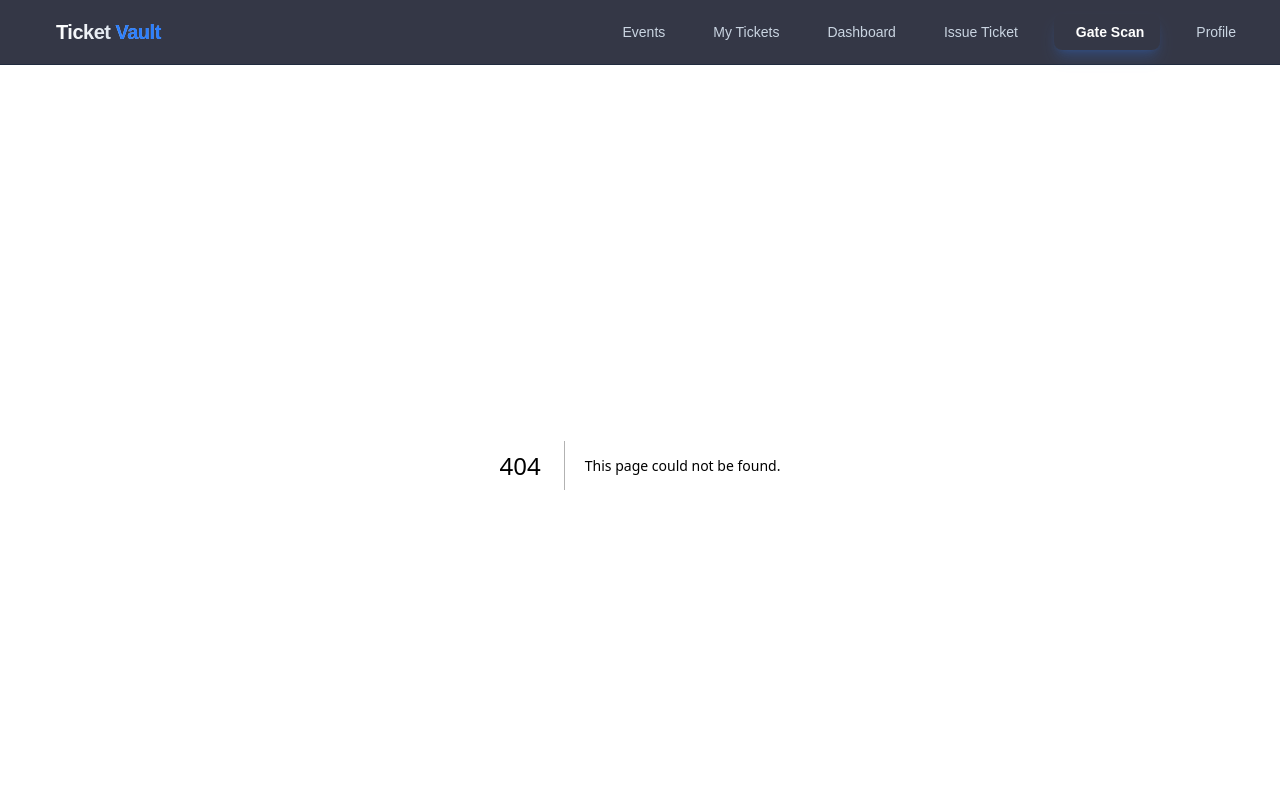
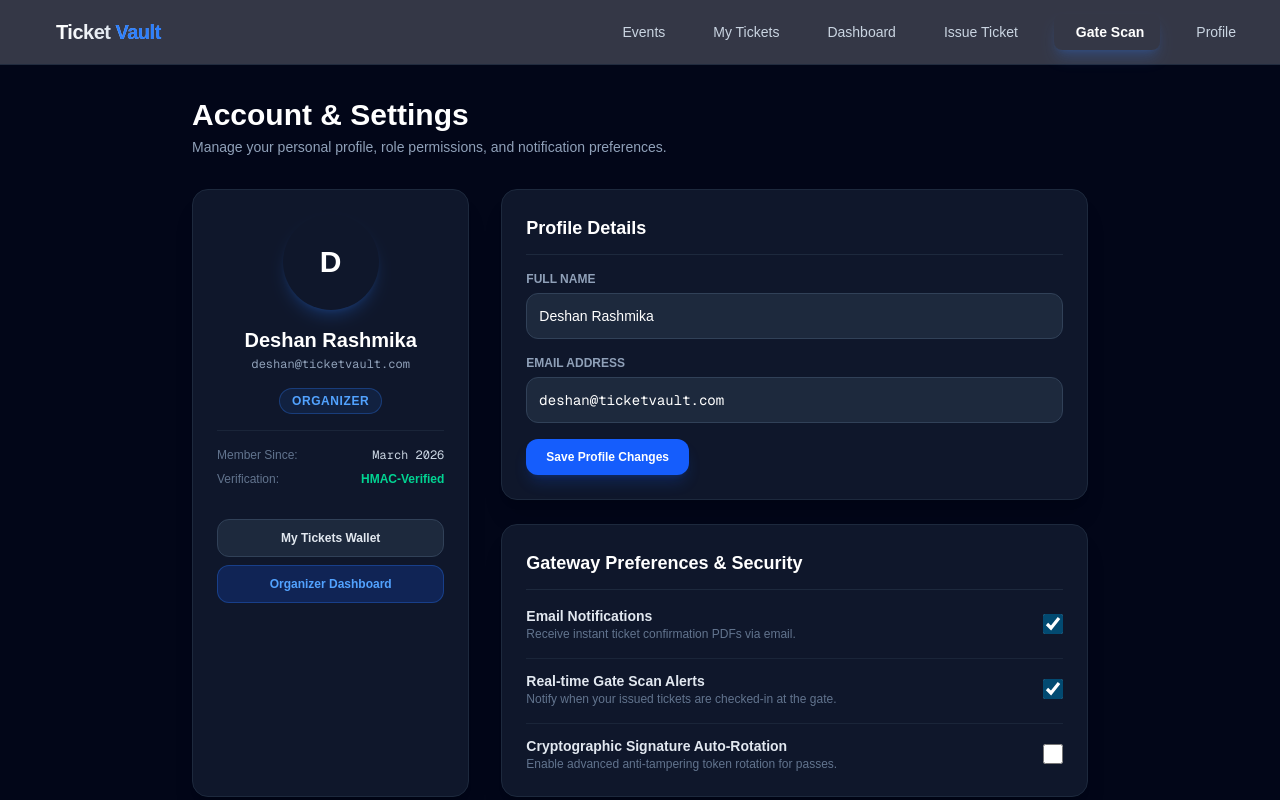
Before and after one commit to DeshanRashmika/ticket-vault, a Next.js app: page /profile in a window 1280 px wide. Before the commit this address had no page. Shown: the top 800 px of the page. Built offline with nearby package versions, Linux system fonts and the light colour scheme.

Commit message:
Add ProfilePage component for user account management and settings

```diff
--- /dev/null
+++ b/src/app/profile/page.tsx
@@ -0,0 +1,199 @@
+"use client";
+
+import { useState } from "react";
+import Link from "next/link";
+
+export default function ProfilePage() {
+  const [user, setUser] = useState({
+    name: "Deshan Rashmika",
+    email: "deshan@ticketvault.com",
+    role: "ORGANIZER", // ATTENDEE | ORGANIZER | GATEKEEPER
+    memberSince: "March 2026",
+  });
+
+  const [settings, setSettings] = useState({
+    emailNotifications: true,
+    scanAlerts: true,
+    twoFactorAuth: false,
+  });
+
+  const [isSaved, setIsSaved] = useState(false);
+
+  const handleProfileUpdate = (e: React.FormEvent) => {
+    e.preventDefault();
+    setIsSaved(true);
+    setTimeout(() => setIsSaved(false), 3000);
+  };
+
+  return (
+    <main className="min-h-screen bg-slate-950 text-white p-4 sm:p-8">
+      <div className="max-w-4xl mx-auto space-y-8">
+
+        {/* Page Title */}
+        <div>
+          <h1 className="text-3xl font-bold text-white">Account & Settings</h1>
+          <p className="text-slate-400 text-sm mt-1">
+            Manage your personal profile, role permissions, and notification preferences.
+          </p>
+        </div>
+
+        {/* Saved Toast Alert */}
+        {isSaved && (
+          <div className="p-4 bg-emerald-500/10 border border-emerald-500/30 text-emerald-400 text-sm rounded-xl flex items-center justify-between animate-fade-in">
+            <span>✓ Settings updated successfully!</span>
+            <span className="text-xs font-mono">{new Date().toLocaleTimeString()}</span>
+          </div>
+        )}
+
+        <div className="grid grid-cols-1 md:grid-cols-3 gap-8">
+
+          {/* Left Column: User Profile Card */}
+          <div className="md:col-span-1 bg-slate-900 border border-slate-800 rounded-2xl p-6 flex flex-col items-center text-center space-y-4 shadow-xl">
+            <div className="w-24 h-24 rounded-full bg-gradient-to-tr flex items-center justify-center text-3xl font-extrabold text-white shadow-lg shadow-blue-500/20">
+              {user.name.charAt(0)}
+            </div>
+
+            <div>
+              <h2 className="text-xl font-bold text-white">{user.name}</h2>
+              <p className="text-xs font-mono text-slate-400 mt-0.5">{user.email}</p>
+            </div>
+
+            {/* Role Badge */}
+            <span className="px-3 py-1 bg-blue-500/10 border border-blue-500/30 text-blue-400 text-xs font-bold uppercase tracking-wider rounded-full">
+               {user.role}
+            </span>
+
+            <div className="w-full pt-4 border-t border-slate-800/80 text-xs text-slate-500 space-y-2">
+              <div className="flex justify-between">
+                <span>Member Since:</span>
+                <span className="text-slate-300 font-mono">{user.memberSince}</span>
+              </div>
+              <div className="flex justify-between">
+                <span>Verification:</span>
+                <span className="text-emerald-400 font-semibold">HMAC-Verified</span>
+              </div>
+            </div>
+
+            {/* Quick Actions */}
+            <div className="w-full pt-4 space-y-2">
+              <Link
+                href="/my-tickets"
+                className="w-full py-2.5 bg-slate-800 hover:bg-slate-700 text-xs font-semibold text-slate-200 rounded-xl transition block border border-slate-700"
+              >
+                 My Tickets Wallet
+              </Link>
+              {user.role === "ORGANIZER" && (
+                <Link
+                  href="/dashboard"
+                  className="w-full py-2.5 bg-blue-600/20 hover:bg-blue-600/30 border border-blue-500/30 text-xs font-semibold text-blue-400 rounded-xl transition block"
+                >
+                 Organizer Dashboard
+                </Link>
+              )}
+            </div>
+          </div>
+
+          {/* Right Column: Settings Forms */}
+          <div className="md:col-span-2 space-y-6">
+
+            {/* Form 1: Profile Information */}
+            <div className="bg-slate-900 border border-slate-800 rounded-2xl p-6 shadow-xl space-y-4">
+              <h3 className="text-lg font-bold text-white border-b border-slate-800 pb-3">
+                Profile Details
+              </h3>
+
+              <form onSubmit={handleProfileUpdate} className="space-y-4">
+                <div>
+                  <label className="block text-xs uppercase font-semibold text-slate-400 mb-1.5">
+                    Full Name
+                  </label>
+                  <input
+                    type="text"
+                    value={user.name}
+                    onChange={(e) => setUser({ ...user, name: e.target.value })}
+                    className="w-full p-3 rounded-xl bg-slate-800 border border-slate-700 text-white focus:outline-none focus:border-blue-500 text-sm font-medium"
+                  />
+                </div>
+
+                <div>
+                  <label className="block text-xs uppercase font-semibold text-slate-400 mb-1.5">
+                    Email Address
+                  </label>
+                  <input
+                    type="email"
+                    value={user.email}
+                    onChange={(e) => setUser({ ...user, email: e.target.value })}
+                    className="w-full p-3 rounded-xl bg-slate-800 border border-slate-700 text-white focus:outline-none focus:border-blue-500 text-sm font-mono"
+                  />
+                </div>
+
+                <button
+                  type="submit"
+                  className="px-5 py-2.5 bg-blue-600 hover:bg-blue-500 text-white font-semibold text-xs rounded-xl transition shadow-lg shadow-blue-600/20"
+                >
+                  Save Profile Changes
+                </button>
+              </form>
+            </div>
+
+            {/* Form 2: System & Security Preferences */}
+            <div className="bg-slate-900 border border-slate-800 rounded-2xl p-6 shadow-xl space-y-4">
+              <h3 className="text-lg font-bold text-white border-b border-slate-800 pb-3">
+                Gateway Preferences & Security
+              </h3>
+
+              <div className="space-y-4 text-sm">
+
+                {/* Toggle 1 */}
+                <div className="flex items-center justify-between">
+                  <div>
+                    <p className="font-semibold text-slate-200">Email Notifications</p>
+                    <p className="text-xs text-slate-500">Receive instant ticket confirmation PDFs via email.</p>
+                  </div>
+                  <input
+                    type="checkbox"
+                    checked={settings.emailNotifications}
+                    onChange={(e) => setSettings({ ...settings, emailNotifications: e.target.checked })}
+                    className="w-5 h-5 accent-sky-900 rounded cursor-pointer"
+                  />
+                </div>
+
+                {/* Toggle 2 */}
+                <div className="flex items-center justify-between pt-3 border-t border-slate-800/80">
+                  <div>
+                    <p className="font-semibold text-slate-200">Real-time Gate Scan Alerts</p>
+                    <p className="text-xs text-slate-500">Notify when your issued tickets are checked-in at the gate.</p>
+                  </div>
+                  <input
+                    type="checkbox"
+                    checked={settings.scanAlerts}
+                    onChange={(e) => setSettings({ ...settings, scanAlerts: e.target.checked })}
+                    className="w-5 h-5 accent-sky-900 rounded cursor-pointer"
+                  />
+                </div>
+
+                {/* Toggle 3 */}
+                <div className="flex items-center justify-between pt-3 border-t border-slate-800/80">
+                  <div>
+                    <p className="font-semibold text-slate-200">Cryptographic Signature Auto-Rotation</p>
+                    <p className="text-xs text-slate-500">Enable advanced anti-tampering token rotation for passes.</p>
+                  </div>
+                  <input
+                    type="checkbox"
+                    checked={settings.twoFactorAuth}
+                    onChange={(e) => setSettings({ ...settings, twoFactorAuth: e.target.checked })}
+                    className="w-5 h-5 accent-sky-900 rounded cursor-pointer"
+                  />
+                </div>
+
+              </div>
+            </div>
+
+          </div>
+
+        </div>
+
+      </div>
+    </main>
+  );
+}
```
